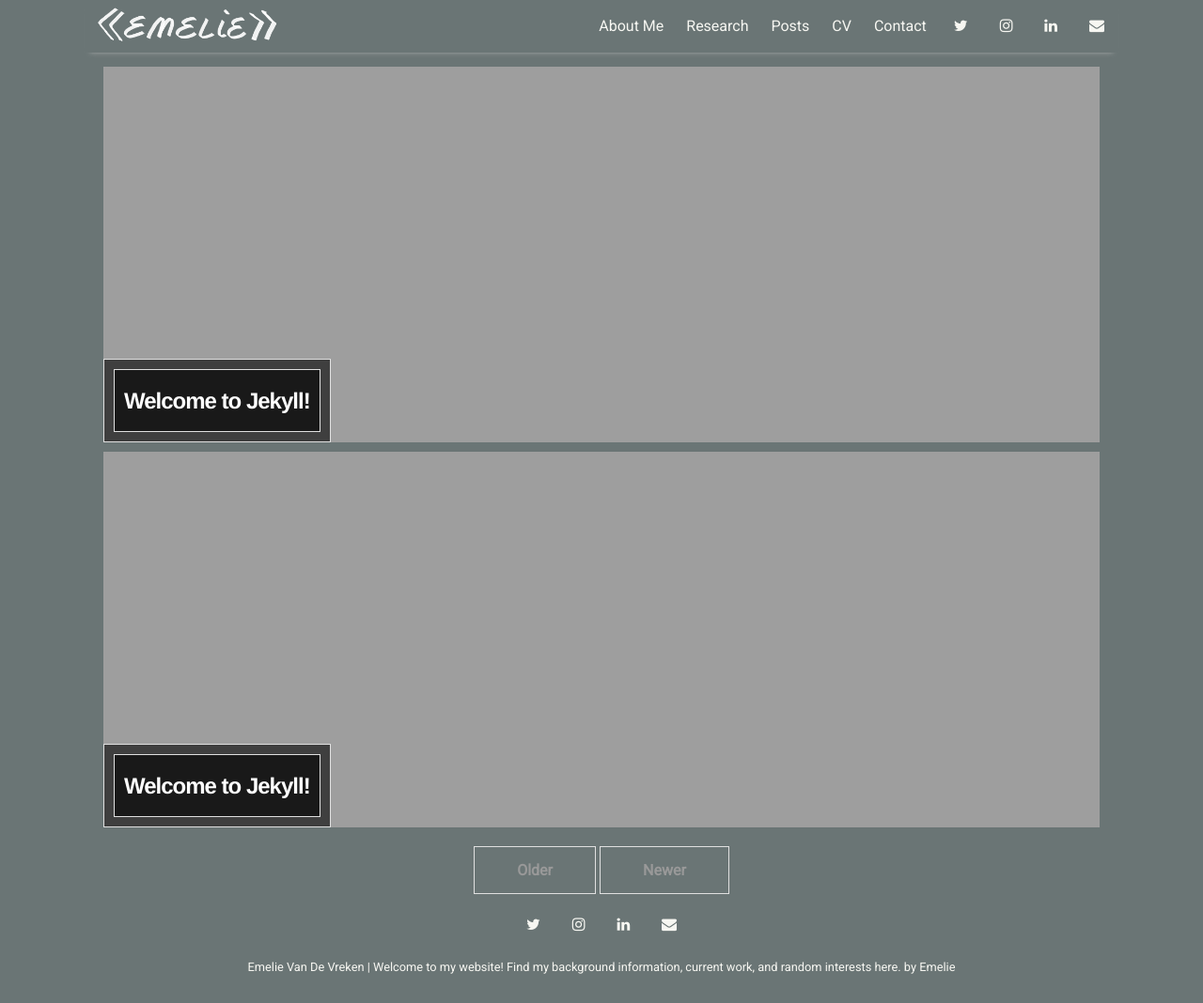
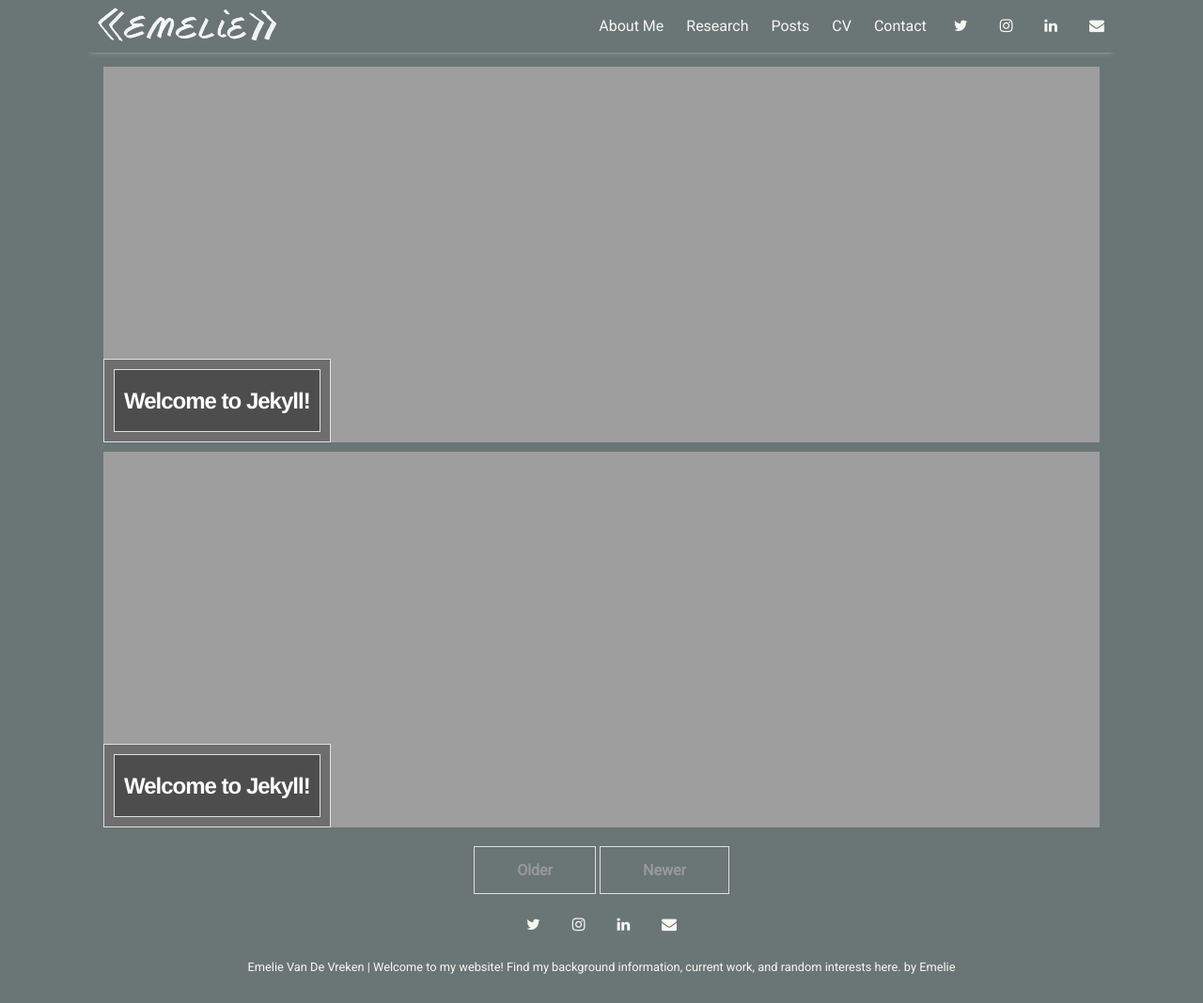
Before and after one commit to evdv/evdv.github.io, a Jekyll site: the page built from index.html, in a window 1280 px wide and 1068 px high. Shown: the whole window at 94% size. Built offline with Jekyll 4.4.1, drawn with Linux system fonts in a browser that asks for light colours; nearby versions of some CDN libraries; the list of posts is cut into pages by our own code.

Commit message:
decrease  opacity

```diff
--- a/_sass/_home.scss
+++ b/_sass/_home.scss
@@ -11,7 +11,7 @@
   margin: 0;
   padding: 10px;
   position: absolute;
-  background-color: rgba(1, 1, 1, 0.6);
+  background-color: rgba(1, 1, 1, 0.3);
   border: 1.5px solid #e0e0e0;
 }
 .featured-post h2 span {
@@ -21,11 +21,11 @@
   letter-spacing: -1px;
   /*background: rgb(0, 0, 0);*/ /* fallback color */
   padding: 10px;
-  background-color: rgba(1, 1, 1, 0.6);
+  background-color: rgba(1, 1, 1, 0.3);
   border: 1.5px solid #e0e0e0;
 }
 .featured-post span a {
-  background-color: rgba(1, 1, 1, 0.6);
+  background-color: rgba(1, 1, 1, 0.3);
   /*color: #6a7575; */
 }
 .featured-post h1 {
```
